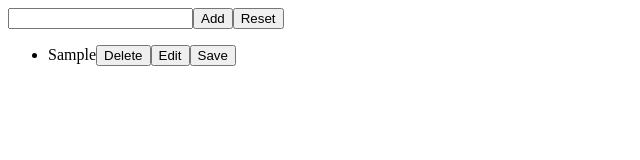
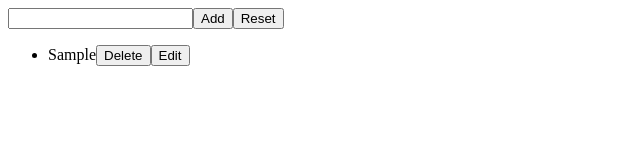
Before and after one commit to dkazarov/React_Todo, a React (Create React App) app: page / in a window 1280 px wide. Both pictures are taken after typing "Sample" into the empty fields and a click on the button "Add". Shown: the top 160 px of the page, without its empty margins (0-640 px from the left). Built offline with nearby package versions, Linux system fonts and the light colour scheme; the HTML template or start-up script is replaced by a standard one.

Commit message:
add logic to button save when it can be visible or not

```diff
--- a/src/App.js
+++ b/src/App.js
@@ -6,7 +6,7 @@ function App() {
     JSON.parse(localStorage.getItem('title')) || []
   );
   const [value, setValue] = useState('');
-  const [edit, setEdit] = useState('');
+  const [edit, setEdit] = useState(false);
 
   // Add items to tasks []
   const addTask = () => {
@@ -34,8 +34,9 @@ function App() {
 
   //Edit item from tasks []
   const editTask = (id, title) => {
+    setValue(id);
+    setValue(title);
     setEdit(id);
-    setValue(title);
   };
 
   // Save item after edit to tasks []
@@ -47,6 +48,7 @@ function App() {
       return item;
     });
     setTasks(newTodo);
+    setEdit(false)
   };
 
   return (
@@ -68,7 +70,9 @@ function App() {
                 <button onClick={() => editTask(items.id, items.title)}>
                   Edit
                 </button>
+                {edit === items.id ? (
                   <button onClick={() => saveTask(items.id)}>Save</button>
+                ) : null}
               </li>
             ))
           ) : (
```
